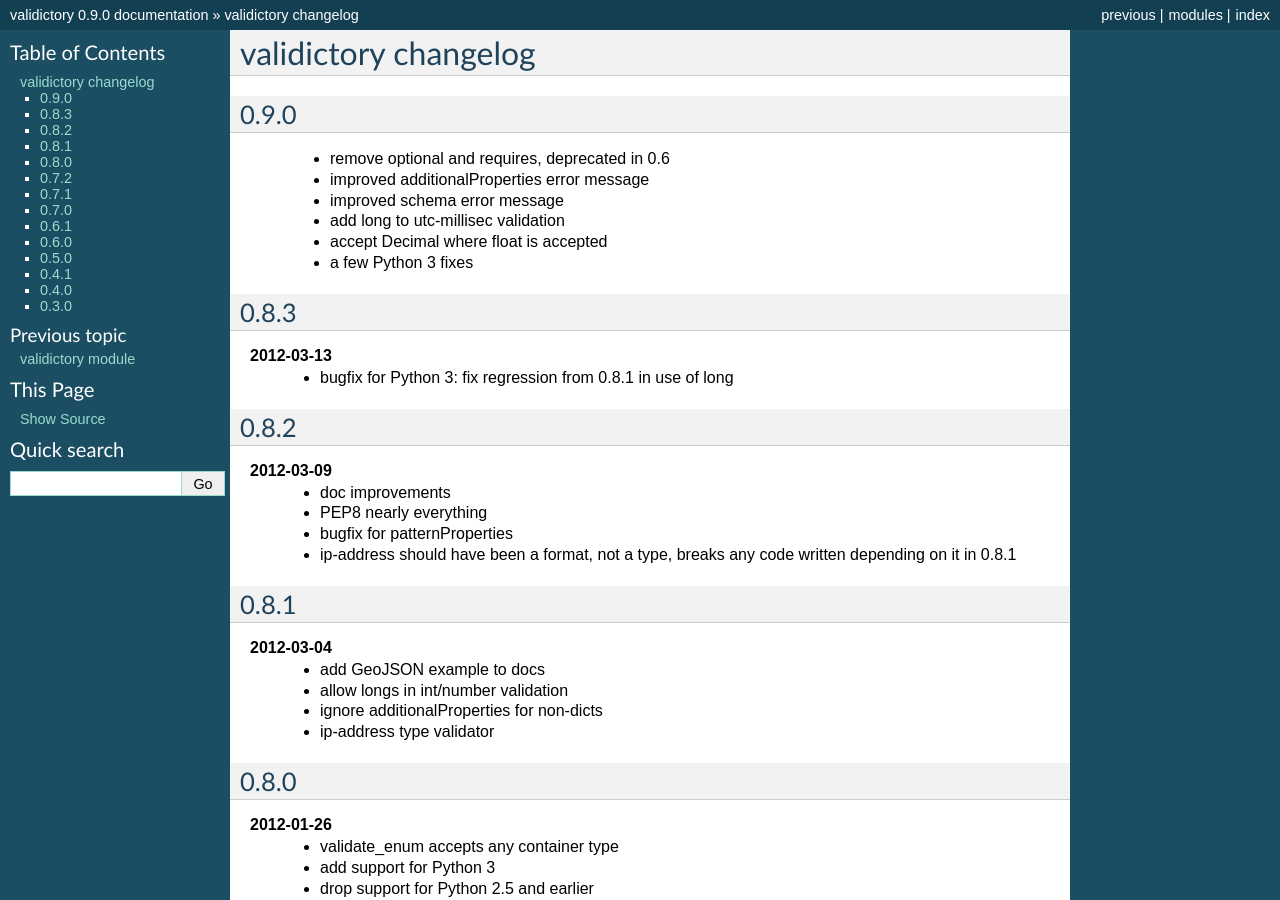
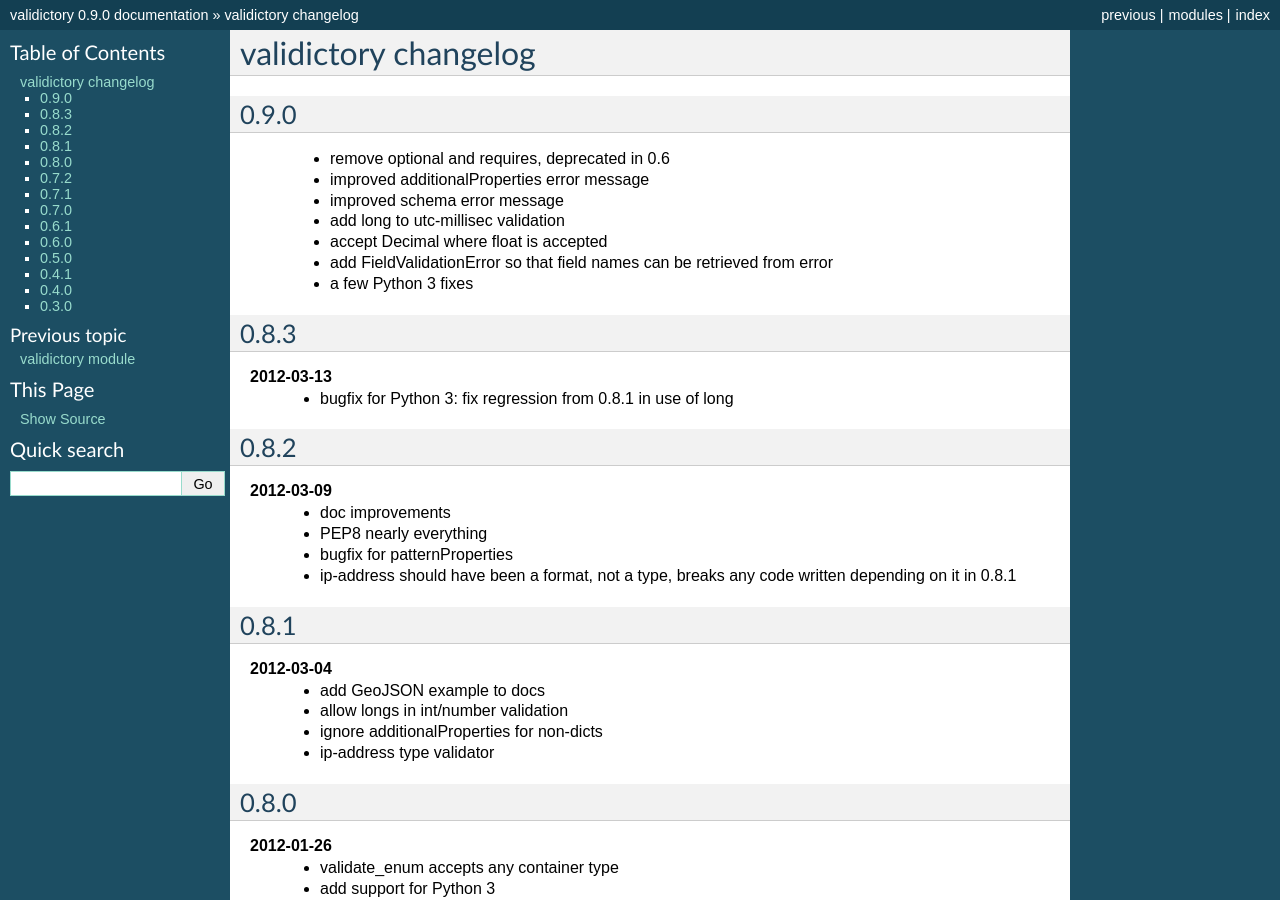
Before and after one commit to jpmckinney/validictory, a Sphinx documentation site: the page built from docs/changelog.rst, in a window 1280 px wide and 900 px high. Built offline with Sphinx 7.4.7, drawn with Linux system fonts in a browser that asks for light colours.

Commit message:
authors/changelog update

```diff
--- a/AUTHORS.txt
+++ b/AUTHORS.txt
@@ -15,3 +15,4 @@ Initially derived from jsonschema, by Ian Lewis and Yusuke Muraoka.
 * Arthur S. - fix to support Decimal in addition to float
 * Jesse Printz - doc fix
 * Nicola Iarocci - disallow_unknown_properties option
+* Rhett Garber - addition of FieldValidationError
--- a/docs/changelog.rst
+++ b/docs/changelog.rst
@@ -8,6 +8,7 @@ validictory changelog
     * improved schema error message
     * add long to utc-millisec validation
     * accept Decimal where float is accepted
+    * add FieldValidationError so that field names can be retrieved from error
     * a few Python 3 fixes
 
 0.8.3
```
